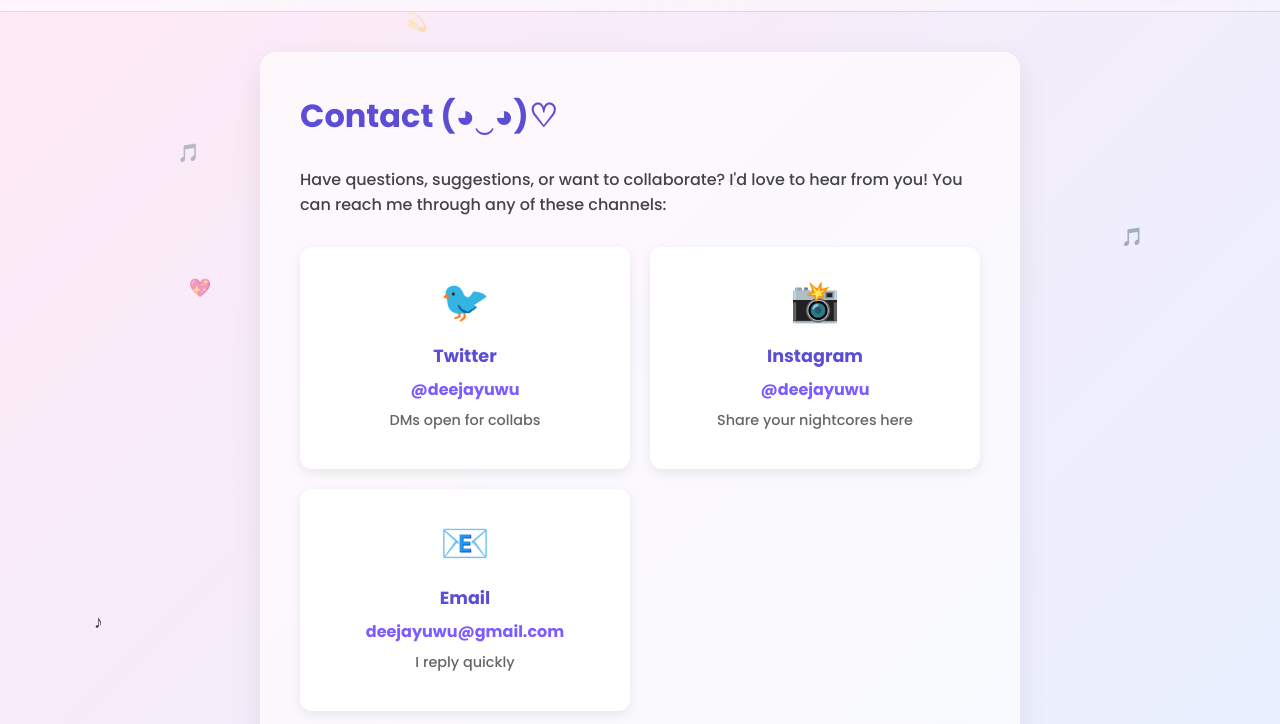
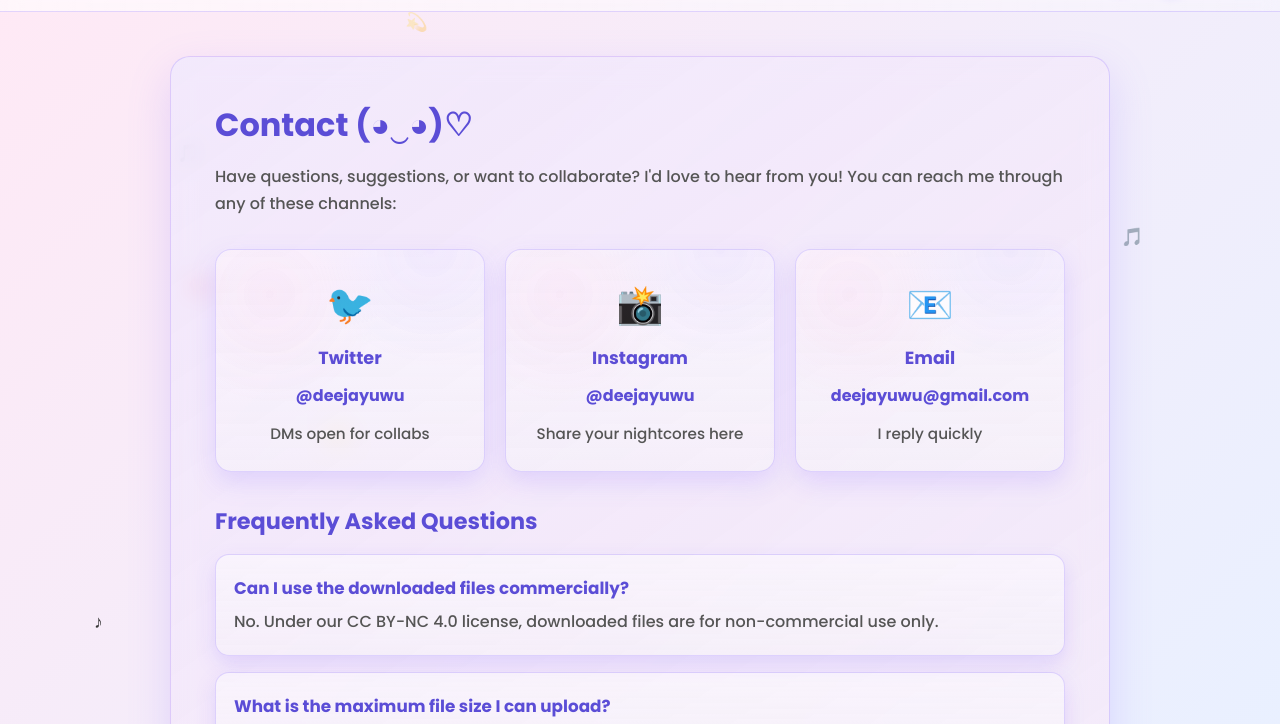
Before and after one commit to deejayuwu/nightcoremachine, a plain HTML site: page contact.html in a window 1280 px wide. Shown: the part 55-779 px from the top of the page. Drawn offline with Linux system fonts and the light colour scheme; no server answers.

Commit message:
Restyle contact page with kawaii dark palette

```diff
--- a/contact.html
+++ b/contact.html
@@ -34,54 +34,54 @@
   </header>
 
   <main class="legal-page" role="main">
-    <section style="max-width:800px;margin:40px auto;padding:0 20px;">
-      <div style="background:rgba(255,255,255,0.65);border-radius:16px;padding:40px;box-shadow:0 10px 30px rgba(0,0,0,.08);">
-        <h1 id="contactHeading" style="color:#5b4dd6;margin-top:0;font-size:2rem;">Contacto (◕‿◕)♡</h1>
-        <p id="contactIntro" style="margin:12px 0;color:#444;">¿Tienes preguntas, sugerencias o quieres colaborar? ¡Me encantaría saber de ti! Puedes contactarme a través de cualquiera de estos canales:</p>
+    <section class="contact-wrapper">
+      <div class="contact-card-shell">
+        <h1 id="contactHeading" class="contact-title">Contacto (◕‿◕)♡</h1>
+        <p id="contactIntro" class="contact-subtitle">¿Tienes preguntas, sugerencias o quieres colaborar? ¡Me encantaría saber de ti! Puedes contactarme a través de cualquiera de estos canales:</p>
 
-        <div style="display:grid;grid-template-columns:repeat(auto-fit, minmax(250px, 1fr));gap:20px;margin:30px 0;">
-          <div style="background:#fff;padding:24px;border-radius:12px;text-align:center;box-shadow:0 4px 12px rgba(0,0,0,.08);transition:all 0.3s;">
-            <div style="font-size:2.5rem;margin-bottom:12px;">🐦</div>
-            <h3 id="twitterTitle" style="color:#5b4dd6;margin:0 0 8px;font-size:1.1rem;">Twitter</h3>
-            <a href="https://twitter.com/deejayuwu" target="_blank" rel="noopener" style="color:#7b5cff;text-decoration:none;font-weight:600;">@deejayuwu</a>
-            <p id="twitterDescription" style="margin-top:8px;font-size:0.9rem;color:#666;">DMs abiertos para colaboraciones</p>
+        <div class="contact-grid">
+          <div class="contact-card">
+            <div class="contact-icon" aria-hidden="true">🐦</div>
+            <h3 id="twitterTitle" class="contact-card-title">Twitter</h3>
+            <a href="https://twitter.com/deejayuwu" target="_blank" rel="noopener" class="contact-card-link">@deejayuwu</a>
+            <p id="twitterDescription" class="contact-card-text">DMs abiertos para colaboraciones</p>
           </div>
 
-          <div style="background:#fff;padding:24px;border-radius:12px;text-align:center;box-shadow:0 4px 12px rgba(0,0,0,.08);transition:all 0.3s;">
-            <div style="font-size:2.5rem;margin-bottom:12px;">📸</div>
-            <h3 id="instagramTitle" style="color:#5b4dd6;margin:0 0 8px;font-size:1.1rem;">Instagram</h3>
-            <a href="https://instagram.com/deejayuwu" target="_blank" rel="noopener" style="color:#7b5cff;text-decoration:none;font-weight:600;">@deejayuwu</a>
-            <p id="instagramDescription" style="margin-top:8px;font-size:0.9rem;color:#666;">Comparte tus nightcores aquí</p>
+          <div class="contact-card">
+            <div class="contact-icon" aria-hidden="true">📸</div>
+            <h3 id="instagramTitle" class="contact-card-title">Instagram</h3>
+            <a href="https://instagram.com/deejayuwu" target="_blank" rel="noopener" class="contact-card-link">@deejayuwu</a>
+            <p id="instagramDescription" class="contact-card-text">Comparte tus nightcores aquí</p>
           </div>
 
-          <div style="background:#fff;padding:24px;border-radius:12px;text-align:center;box-shadow:0 4px 12px rgba(0,0,0,.08);transition:all 0.3s;">
-            <div style="font-size:2.5rem;margin-bottom:12px;">📧</div>
-            <h3 id="emailTitle" style="color:#5b4dd6;margin:0 0 8px;font-size:1.1rem;">Email</h3>
-            <a href="mailto:deejayuwu@gmail.com" style="color:#7b5cff;text-decoration:none;font-weight:600;">deejayuwu@gmail.com</a>
-            <p id="emailDescription" style="margin-top:8px;font-size:0.9rem;color:#666;">Respondo rápido</p>
+          <div class="contact-card">
+            <div class="contact-icon" aria-hidden="true">📧</div>
+            <h3 id="emailTitle" class="contact-card-title">Email</h3>
+            <a href="mailto:deejayuwu@gmail.com" class="contact-card-link">deejayuwu@gmail.com</a>
+            <p id="emailDescription" class="contact-card-text">Respondo rápido</p>
           </div>
         </div>
 
-        <h2 id="faqHeading" style="color:#7b5cff;margin-top:30px;font-size:1.4rem;">Preguntas Frecuentes</h2>
+        <h2 id="faqHeading" class="contact-section-heading">Preguntas Frecuentes</h2>
 
-        <div style="background:#fff;padding:20px;border-radius:12px;margin-bottom:16px;box-shadow:0 2px 8px rgba(0,0,0,.06);">
-          <h3 id="faqCommercialTitle" style="color:#7b5cff;margin:0 0 8px;font-size:1.05rem;">¿Puedo usar los archivos descargados comercialmente?</h3>
-          <p id="faqCommercialText" style="margin:0;color:#555;">No. Según nuestra licencia CC BY-NC 4.0, los archivos descargados son solo para uso no comercial.</p>
+        <div class="contact-faq-card">
+          <h3 id="faqCommercialTitle" class="contact-faq-title">¿Puedo usar los archivos descargados comercialmente?</h3>
+          <p id="faqCommercialText" class="contact-faq-text">No. Según nuestra licencia CC BY-NC 4.0, los archivos descargados son solo para uso no comercial.</p>
         </div>
 
-        <div style="background:#fff;padding:20px;border-radius:12px;margin-bottom:16px;box-shadow:0 2px 8px rgba(0,0,0,.06);">
-          <h3 id="faqUploadTitle" style="color:#7b5cff;margin:0 0 8px;font-size:1.05rem;">¿Cuál es el archivo máximo que puedo subir?</h3>
-          <p id="faqUploadText" style="margin:0;color:#555;">Puedes subir archivos de audio hasta 500MB. Los archivos se procesan completamente en tu navegador.</p>
+        <div class="contact-faq-card">
+          <h3 id="faqUploadTitle" class="contact-faq-title">¿Cuál es el archivo máximo que puedo subir?</h3>
+          <p id="faqUploadText" class="contact-faq-text">Puedes subir archivos de audio hasta 500MB. Los archivos se procesan completamente en tu navegador.</p>
         </div>
 
-        <div style="background:#fff;padding:20px;border-radius:12px;margin-bottom:16px;box-shadow:0 2px 8px rgba(0,0,0,.06);">
-          <h3 id="faqServersTitle" style="color:#7b5cff;margin:0 0 8px;font-size:1.05rem;">¿Se guardan mis archivos en los servidores?</h3>
-          <p id="faqServersText" style="margin:0;color:#555;">No. Todo el procesamiento se realiza en tu navegador. Tus archivos nunca se envían a nuestros servidores.</p>
+        <div class="contact-faq-card">
+          <h3 id="faqServersTitle" class="contact-faq-title">¿Se guardan mis archivos en los servidores?</h3>
+          <p id="faqServersText" class="contact-faq-text">No. Todo el procesamiento se realiza en tu navegador. Tus archivos nunca se envían a nuestros servidores.</p>
         </div>
 
-        <div style="background:#fff;padding:20px;border-radius:12px;margin-bottom:16px;box-shadow:0 2px 8px rgba(0,0,0,.06);">
-          <h3 id="faqFeatureTitle" style="color:#7b5cff;margin:0 0 8px;font-size:1.05rem;">¿Puedes agregar [característica]?</h3>
-          <p id="faqFeatureText" style="margin:0;color:#555;">¡Claro! Abre un issue en GitHub o contáctame por Twitter/Instagram con tus sugerencias.</p>
+        <div class="contact-faq-card">
+          <h3 id="faqFeatureTitle" class="contact-faq-title">¿Puedes agregar [característica]?</h3>
+          <p id="faqFeatureText" class="contact-faq-text">¡Claro! Abre un issue en GitHub o contáctame por Twitter/Instagram con tus sugerencias.</p>
         </div>
       </div>
     </section>
--- a/css/style.css
+++ b/css/style.css
@@ -444,6 +444,167 @@ body{
   margin:28px auto;
   padding:0 16px;
   width:100%;
+}
+
+/* Contact Page */
+.contact-wrapper{
+  max-width: 980px;
+  margin: 44px auto;
+  padding: 0 20px 64px;
+  width: 100%;
+}
+
+.contact-card-shell{
+  background: linear-gradient(145deg,
+      color-mix(in srgb, var(--violet) 10%, var(--glass-strong)),
+      color-mix(in srgb, var(--pink) 10%, var(--glass)));
+  border-radius: 20px;
+  padding: 44px;
+  border: 1.5px solid var(--stroke);
+  box-shadow: 0 16px 44px var(--shadow);
+  backdrop-filter: blur(12px);
+  position: relative;
+  overflow: hidden;
+  z-index: 1;
+}
+
+.contact-title{
+  color: var(--link);
+  margin: 0;
+  font-size: 2rem;
+}
+
+.contact-subtitle{
+  margin: 14px 0 0;
+  color: var(--muted-text);
+  line-height: 1.7;
+}
+
+.contact-grid{
+  display: grid;
+  grid-template-columns: repeat(auto-fit, minmax(240px, 1fr));
+  gap: 20px;
+  margin: 32px 0;
+}
+
+.contact-card{
+  background: linear-gradient(180deg,
+      color-mix(in srgb, var(--glass-strong) 70%, rgba(255,255,255,0.08)),
+      color-mix(in srgb, var(--glass) 80%, rgba(0,0,0,0.05)));
+  padding: 26px 22px;
+  border-radius: 16px;
+  text-align: center;
+  border: 1.5px solid var(--stroke);
+  box-shadow: 0 10px 26px var(--shadow);
+  transition: transform 0.25s ease, box-shadow 0.25s ease, background 0.25s ease;
+  position: relative;
+  overflow: hidden;
+}
+
+.contact-card::after{
+  content: '';
+  position: absolute;
+  inset: 0;
+  background: radial-gradient(circle at 20% 20%, color-mix(in srgb, var(--pink) 12%, transparent), transparent 40%),
+              radial-gradient(circle at 80% 0%, color-mix(in srgb, var(--violet) 12%, transparent), transparent 38%);
+  opacity: 0.6;
+  pointer-events: none;
+}
+
+.contact-card:hover{
+  transform: translateY(-4px);
+  box-shadow: 0 14px 30px var(--shadow);
+  background: linear-gradient(180deg,
+      color-mix(in srgb, var(--glass-strong) 90%, rgba(255,255,255,0.12)),
+      color-mix(in srgb, var(--glass) 90%, rgba(0,0,0,0.08)));
+}
+
+.contact-icon{
+  font-size: 2.4rem;
+  margin-bottom: 12px;
+}
+
+.contact-card-title{
+  color: var(--link);
+  margin: 0 0 8px;
+  font-size: 1.1rem;
+}
+
+.contact-card-link{
+  color: var(--link);
+  text-decoration: none;
+  font-weight: 700;
+  position: relative;
+  display: inline-flex;
+  justify-content: center;
+  align-items: center;
+  gap: 8px;
+  padding: 4px 8px;
+  border-radius: 10px;
+  transition: color 0.2s ease, background 0.2s ease, box-shadow 0.2s ease;
+  z-index: 1;
+}
+
+.contact-card-link:hover{
+  background: color-mix(in srgb, var(--glass-strong) 70%, transparent);
+  box-shadow: 0 6px 16px var(--shadow);
+  color: #fff;
+}
+
+.contact-card-text{
+  margin: 10px 0 0;
+  font-size: 0.95rem;
+  color: var(--muted-text);
+  position: relative;
+  z-index: 1;
+}
+
+.contact-section-heading{
+  color: var(--link);
+  margin: 30px 0 16px;
+  font-size: 1.4rem;
+}
+
+.contact-faq-card{
+  background: linear-gradient(180deg,
+      color-mix(in srgb, var(--glass-strong) 70%, rgba(255,255,255,0.08)),
+      color-mix(in srgb, var(--glass) 80%, rgba(0,0,0,0.05)));
+  padding: 20px 18px;
+  border-radius: 14px;
+  border: 1.5px solid var(--stroke);
+  box-shadow: 0 8px 20px var(--shadow);
+  margin-bottom: 16px;
+  transition: transform 0.2s ease, box-shadow 0.2s ease, background 0.2s ease;
+}
+
+.contact-faq-card:hover{
+  transform: translateY(-2px);
+  box-shadow: 0 12px 26px var(--shadow);
+  background: linear-gradient(180deg,
+      color-mix(in srgb, var(--glass-strong) 90%, rgba(255,255,255,0.14)),
+      color-mix(in srgb, var(--glass) 90%, rgba(0,0,0,0.09)));
+}
+
+.contact-faq-title{
+  color: var(--link);
+  margin: 0 0 8px;
+  font-size: 1.05rem;
+}
+
+.contact-faq-text{
+  margin: 0;
+  color: var(--muted-text);
+  line-height: 1.6;
+}
+
+@media (max-width: 640px){
+  .contact-card-shell{
+    padding: 32px 24px;
+  }
+
+  .contact-title{
+    font-size: 1.7rem;
+  }
 }
 
 /* Hero Section */
```
